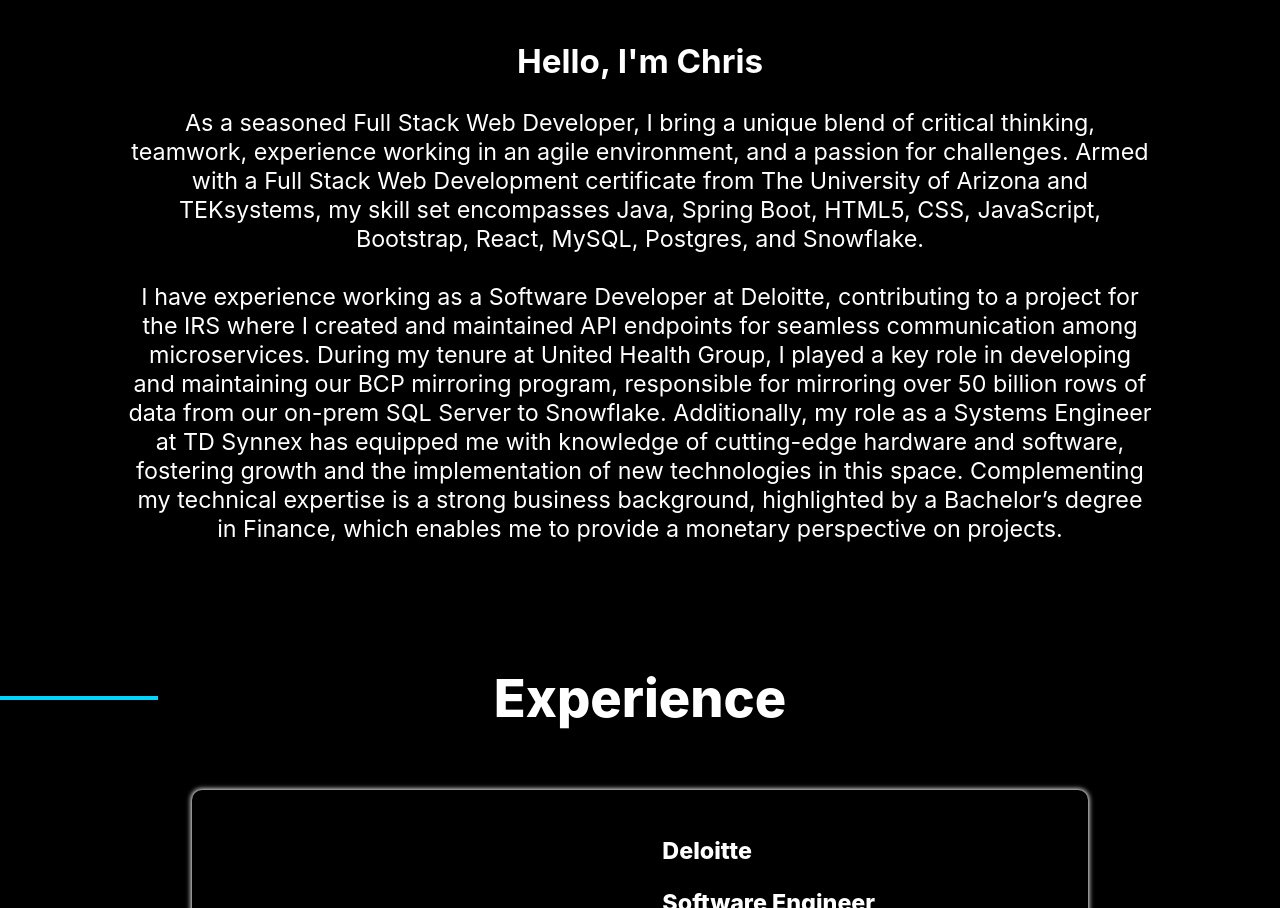
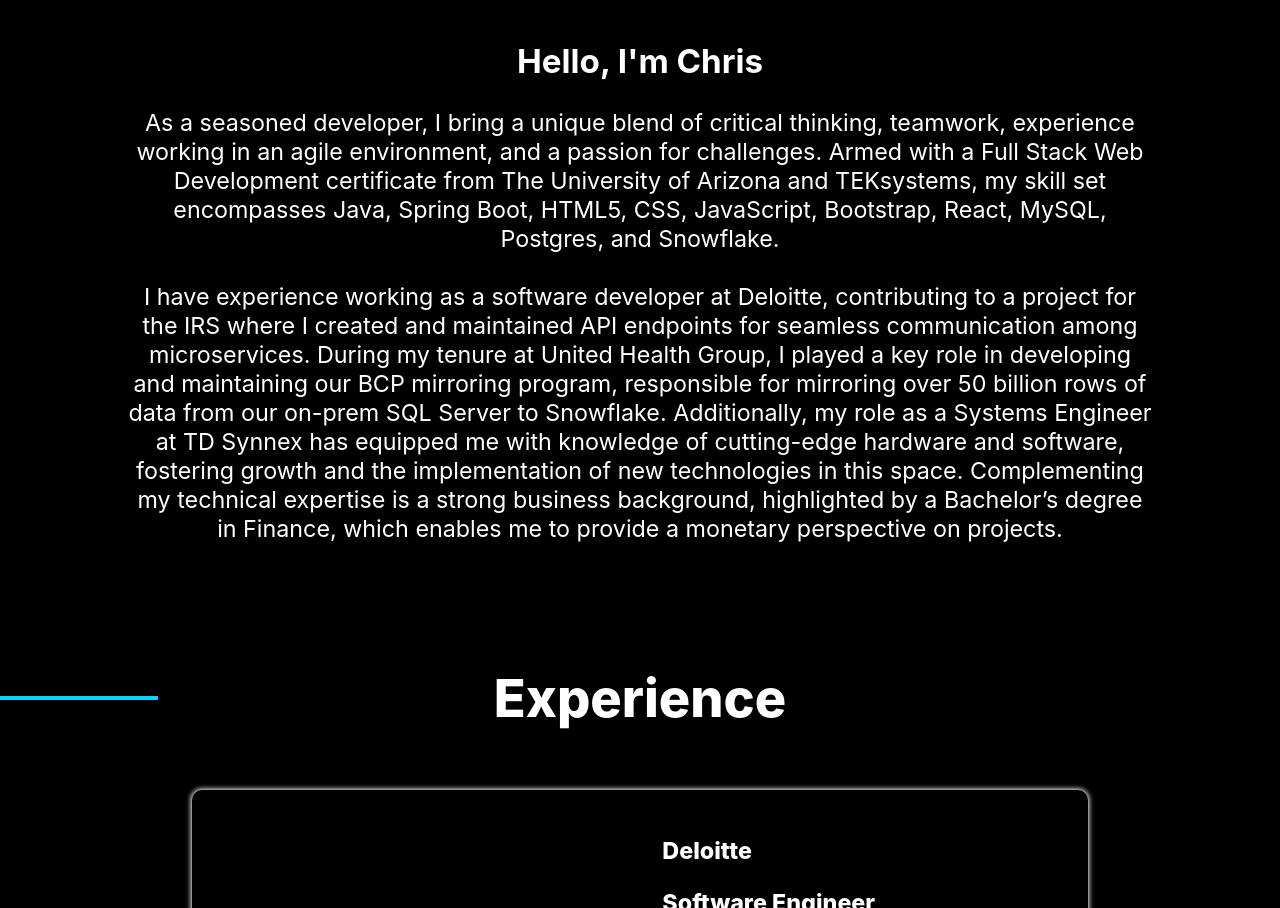
Before and after one commit to Bearpaw11/cbportfolio, a React (Create React App) app: page / in a window 1280 px wide. Shown: the part 1079-1987 px from the top of the page. Built offline with nearby package versions, Linux system fonts and the light colour scheme.

Commit message:
updated resume

```diff
--- a/src/components/About/About.js
+++ b/src/components/About/About.js
@@ -10,10 +10,10 @@
         <div className={classes.Text}>
           <h2>Hello, I'm Chris</h2>
           <p>
-          As a seasoned Full Stack Web Developer, I bring a unique blend of critical thinking, teamwork, experience working in an agile environment, and a passion for challenges. Armed with a Full Stack Web Development certificate from The University of Arizona and TEKsystems, my skill set encompasses Java, Spring Boot, HTML5, CSS, JavaScript, Bootstrap, React, MySQL, Postgres, and Snowflake.
+          As a seasoned developer, I bring a unique blend of critical thinking, teamwork, experience working in an agile environment, and a passion for challenges. Armed with a Full Stack Web Development certificate from The University of Arizona and TEKsystems, my skill set encompasses Java, Spring Boot, HTML5, CSS, JavaScript, Bootstrap, React, MySQL, Postgres, and Snowflake.
           <br/>
           <br/>
-          I have experience working as a Software Developer at Deloitte, contributing to a project for the IRS where I created and maintained API endpoints for seamless communication among microservices. During my tenure at United Health Group, I played a key role in developing and maintaining our BCP mirroring program, responsible for mirroring over 50 billion rows of data from our on-prem SQL Server to Snowflake. Additionally, my role as a Systems Engineer at TD Synnex has equipped me with knowledge of cutting-edge hardware and software, fostering growth and the implementation of new technologies in this space. Complementing my technical expertise is a strong business background, highlighted by a Bachelor’s degree in Finance, which enables me to provide a monetary perspective on projects.
+          I have experience working as a software developer at Deloitte, contributing to a project for the IRS where I created and maintained API endpoints for seamless communication among microservices. During my tenure at United Health Group, I played a key role in developing and maintaining our BCP mirroring program, responsible for mirroring over 50 billion rows of data from our on-prem SQL Server to Snowflake. Additionally, my role as a Systems Engineer at TD Synnex has equipped me with knowledge of cutting-edge hardware and software, fostering growth and the implementation of new technologies in this space. Complementing my technical expertise is a strong business background, highlighted by a Bachelor’s degree in Finance, which enables me to provide a monetary perspective on projects.
           </p>
         </div>
         {/* <div className={classes.Photo}>
```
Also changed, not shown: 1 other file (tests, documents, lock files or other folders).
